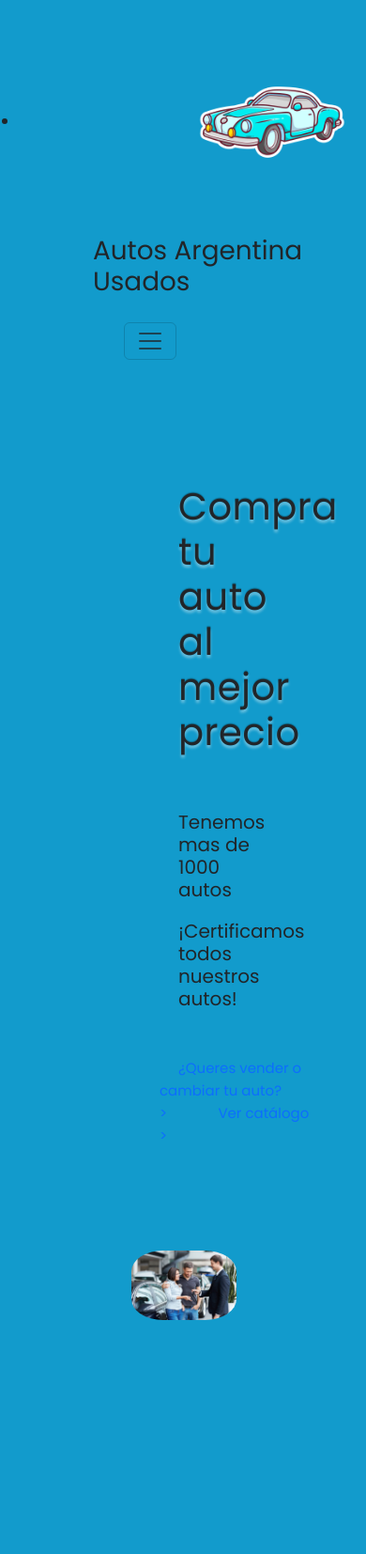
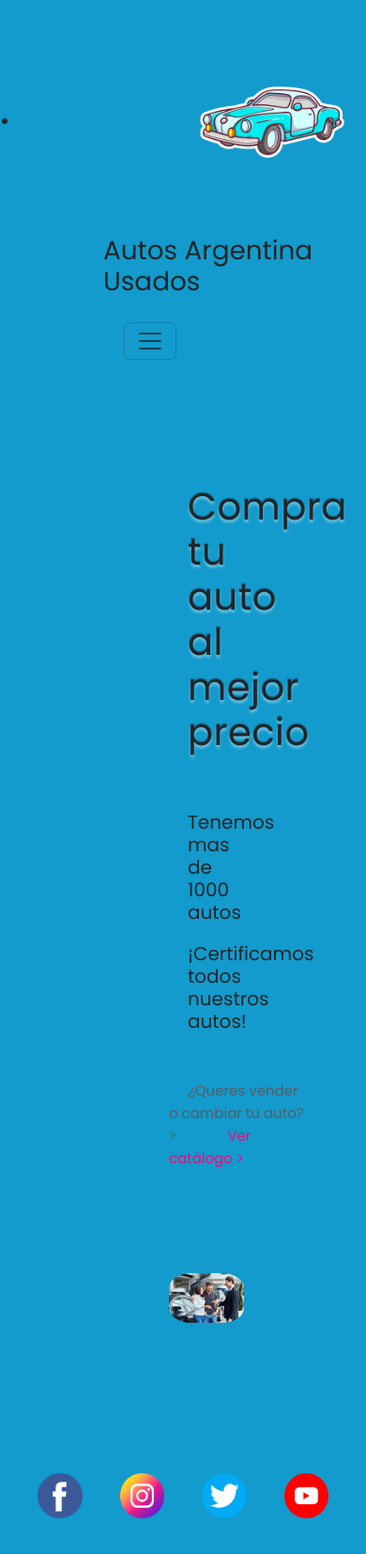
Before and after one commit to TomyMontenegro99/PFMontenegro, a website: page index.html in a window 390 px wide. Shown: the whole page at 94% size. Before the commit the page ends 1628 px from the top, so only its background shows below. Drawn offline with nearby package versions, Linux system fonts and the light colour scheme; files whose address does not match are found by name.

Commit message:
se hizo responsive el footer y se empezo a trabajar con el responsive de auto.html

```diff
--- a/estilos/estilos.css
+++ b/estilos/estilos.css
@@ -99,10 +99,13 @@ ul {
   margin-bottom: 50px;
 }
 .hero__contenido-info-link {
+  text-shadow: #CCC;
   font-size: 20px;
+  color:rgb(95, 89, 96);
   padding-left: 20px;
 }
 .hero__contenido-info-link2 {
+  color:rgb(255, 0, 128);
   font-size: 20px;
 }
 .hero__contenido-imagen {
@@ -285,7 +288,6 @@ ul {
 .pie-pagina__bloques{
   display: grid;
   gap: 25rem;
-
   grid-template-columns: repeat(4, 1fr);
 }
 
@@ -305,16 +307,17 @@ ul {
   .encabezado__contenido {
     display: list-item;
   }
+  .encabezado__logo img{
+    margin-left: 50px;
+  }
   .encabezado__contenido a {
     padding: 10px;
     margin-bottom: 10px;
-    margin-left: 150px;
-    justify-content: center;
+    margin-left: 100px;
   }
   .encabezado__contenido h1 {
     padding: 10px;
-    justify-content: center;
-    margin-left: 69px;
+    margin-left: 80px;
   }
   .encabezado__contenido-menu {
     padding: 20px;
@@ -326,7 +329,7 @@ ul {
   }
   .hero__contenido {
     display: flow-root;
-    margin-left: 30px;
+    margin-left: 40px;
   }
   .hero__contenido-info h1 {
     font-size: 40px;
@@ -347,6 +350,9 @@ ul {
     font-size: 15px;
     padding: 10px;
     margin: 20px;
+  }
+  .hero__contenido-imagen{
+    margin-left: 80px;
   }
   .pie-pagina {
     margin-left: -650px;
@@ -382,6 +388,11 @@ ul {
   .auto__precio {
     margin-left: 100px;
   }
+
+  .auto__imagengaleria{
+    width: 80%;
+    margin-left: 40px;
+  }
   .formulario {
     width: min(30rem, 100%);
   }
@@ -389,5 +400,12 @@ ul {
     font-size: 0.8rem;
     text-align: center;
   }
+  .pie-pagina__bloques{
+    gap:40px;
+    margin-left: 650px;
+  }
+  .pie-pagina__bloque-imagen{
+    width:100%;
+  }
 }
 /*# sourceMappingURL=estilos.css.map */
--- a/index.html
+++ b/index.html
@@ -16,7 +16,7 @@
 <body>
     <header class ="encabezado">
         <div class="encabezado__contenido">
-            <a href="./index.html"><img src="./recursos/imagenes/coche-clasico.png" alt="Ir a la pagína principal"/></a>
+            <a href="./index.html" class="encabezado__logo"><img src="./recursos/imagenes/coche-clasico.png" alt="Ir a la pagína principal"/></a>
             <h1 class="encabezado__contenido-logo">Autos Argentina Usados</h1>
             <nav class="navbar navbar-expand-lg">
                 <div class="container-fluid">
```
